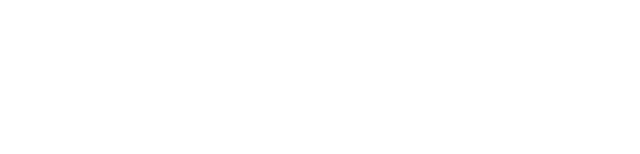
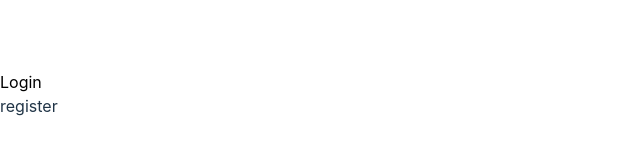
Before and after one commit to m-talha-shaikh/Thrive, a React (Vite) app in the folder client/: page / in a window 1280 px wide. Shown: the part 306-460 px from the top of the page, without its empty margins (0-640 px from the left). Built offline with nearby package versions, Linux system fonts and the light colour scheme.

Commit message:
Basic Stuture of the app

```diff
--- a/client/src/App.jsx
+++ b/client/src/App.jsx
@@ -1,14 +1,14 @@
-import { useState } from 'react'
-import reactLogo from './assets/react.svg'
-import viteLogo from '/vite.svg'
-import './App.css'
-
+import Login from './pages/Login/Login'
+import Register from './pages/register/Register'
 function App() {
 
   return (
     <>
+    <Login/>
+    <Register/>
+    </>
 
-    </>
+
   )
 }
 
--- /dev/null
+++ b/client/src/pages/Login/Login.jsx
@@ -0,0 +1,12 @@
+import classes from './Login.module.css'
+const Login = ()=>
+{
+    return (
+        <div className={classes.hard}>
+            Login
+        </div>
+    )
+}
+
+
+export default Login;
--- /dev/null
+++ b/client/src/pages/Login/Login.module.css
@@ -0,0 +1,3 @@
+.hard{
+    color: black;
+}
--- /dev/null
+++ b/client/src/pages/register/Register.jsx
@@ -0,0 +1,9 @@
+import classes from './register.module.css'
+const Register= ()=>{
+      return(
+        <div>
+            register
+        </div>
+      )
+}
+export default Register;
```
Also changed, not shown: client/src/pages/home/Home.jsx (added, +11 -0 lines), client/src/pages/profile/Profile.jsx (added, +12 -0 lines), client/src/pages/home/home.module.css (added), client/src/pages/profile/profile.module.css (added), client/src/pages/register/register.module.css (added).
